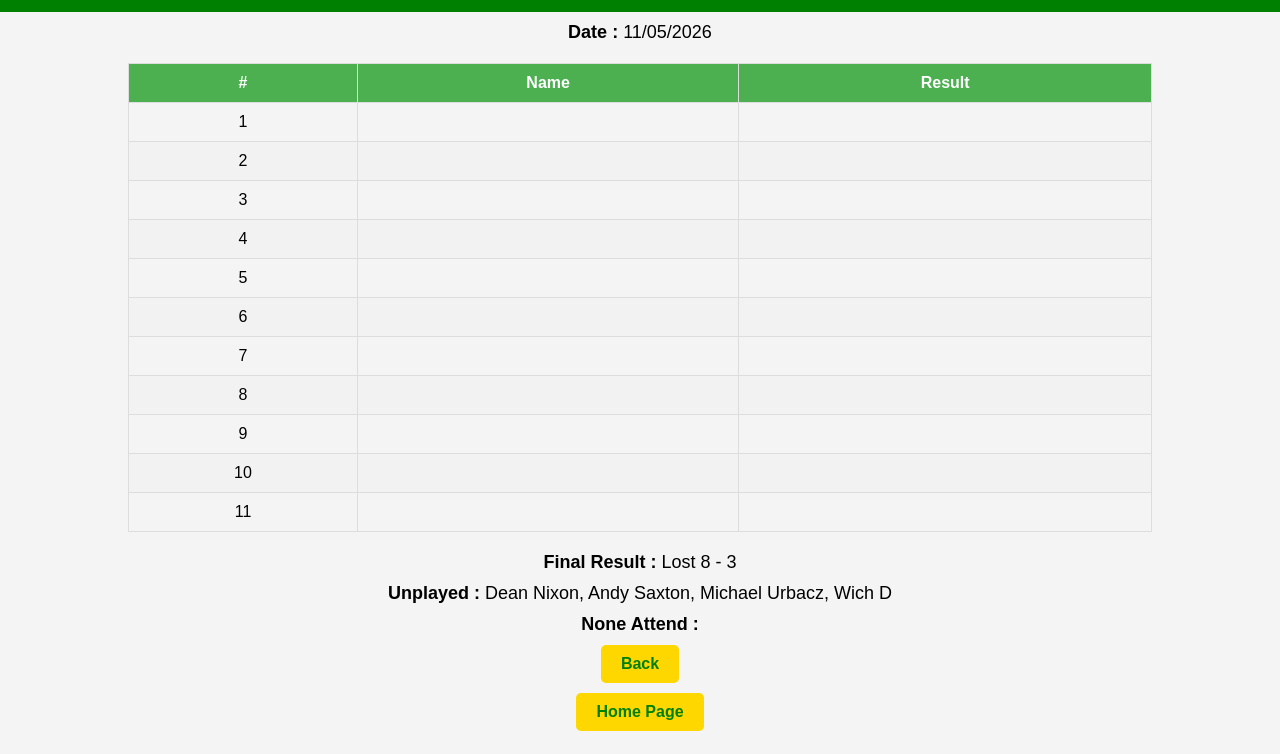
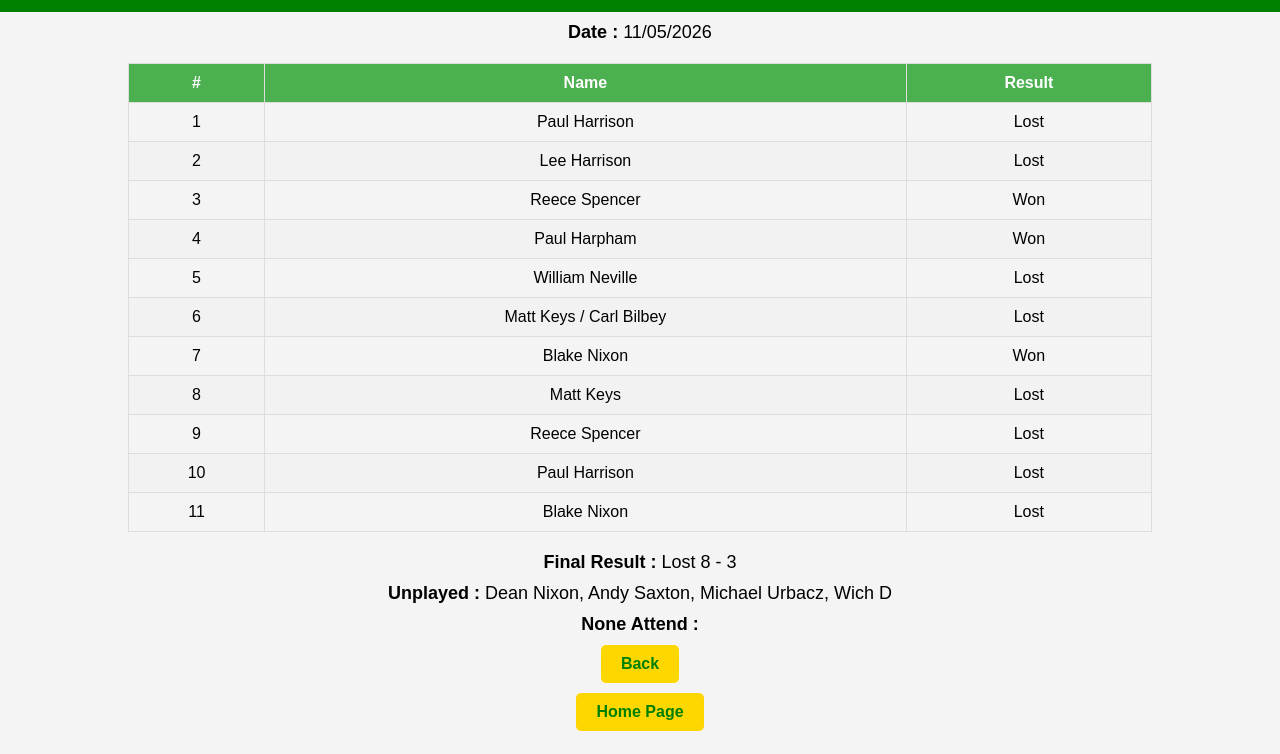
Before and after one commit to con-club-pool-2026/league-result-4, a plain HTML site: page index.html in a window 1280 px wide. Shown: the part 46-800 px from the top of the page. Drawn offline with Linux system fonts and the light colour scheme.

Commit message:
Update index.html

```diff
--- a/index.html
+++ b/index.html
@@ -93,58 +93,58 @@
     <tbody>
         <tr>
             <td>1</td>
-            <td></td>
-            <td></td>
+            <td>Paul Harrison</td>
+            <td>Lost</td>
         </tr>
         <tr>
             <td>2</td>
-            <td></td>
-            <td></td>
+            <td>Lee Harrison</td>
+            <td>Lost</td>
         </tr>
         <tr>
             <td>3</td>
-            <td></td>
-            <td></td>
+            <td>Reece Spencer</td>
+            <td>Won</td>
         </tr>
         <tr>
             <td>4</td>
-            <td></td>
-            <td></td>
+            <td>Paul Harpham</td>
+            <td>Won</td>
         </tr>
         <tr>
             <td>5</td>
-            <td></td>
-            <td></td>
+            <td>William Neville</td>
+            <td>Lost</td>
         </tr>
         <tr>
             <td>6</td>
-            <td></td>
-            <td></td>
+            <td>Matt Keys / Carl Bilbey</td>
+            <td>Lost</td>
         </tr>
         <tr>
             <td>7</td>
-            <td></td>
-            <td></td>
+            <td>Blake Nixon</td>
+            <td>Won</td>
         </tr>
         <tr>
             <td>8</td>
-            <td></td>
-            <td></td>
+            <td>Matt Keys</td>
+            <td>Lost</td>
         </tr>
         <tr>
             <td>9</td>
-            <td></td>
-            <td></td>
+            <td>Reece Spencer</td>
+            <td>Lost</td>
         </tr>
         <tr>
             <td>10</td>
-            <td></td>
-            <td></td>
+            <td>Paul Harrison</td>
+            <td>Lost</td>
         </tr>
         <tr>
             <td>11</td>
-            <td></td>
-            <td></td>
+            <td>Blake Nixon</td>
+            <td>Lost</td>
         </tr>
     </tbody>
 </table>
```
